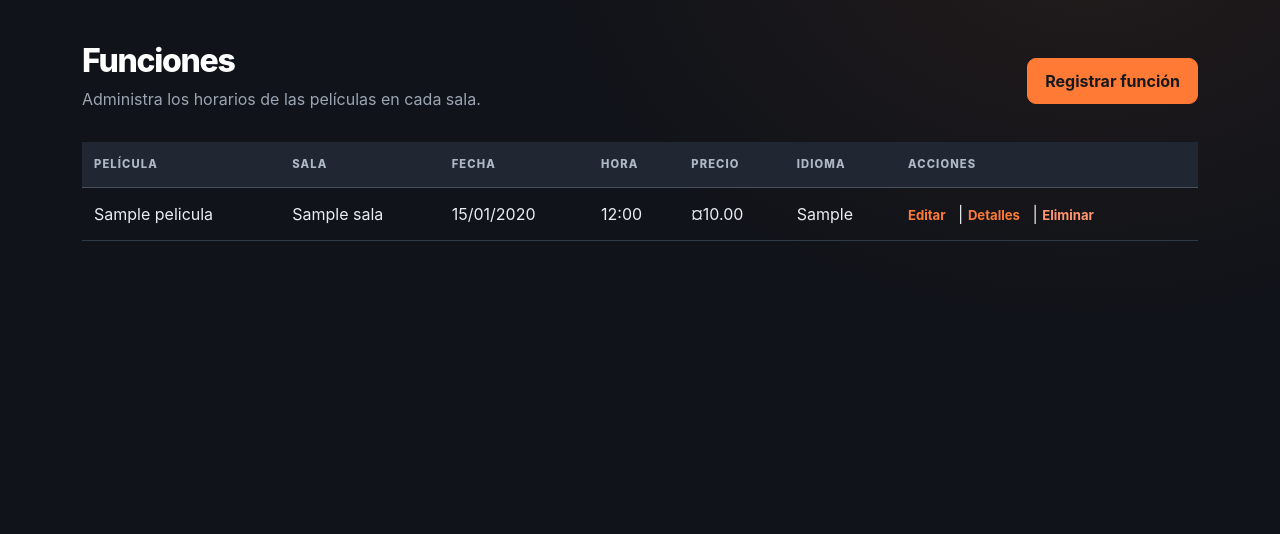
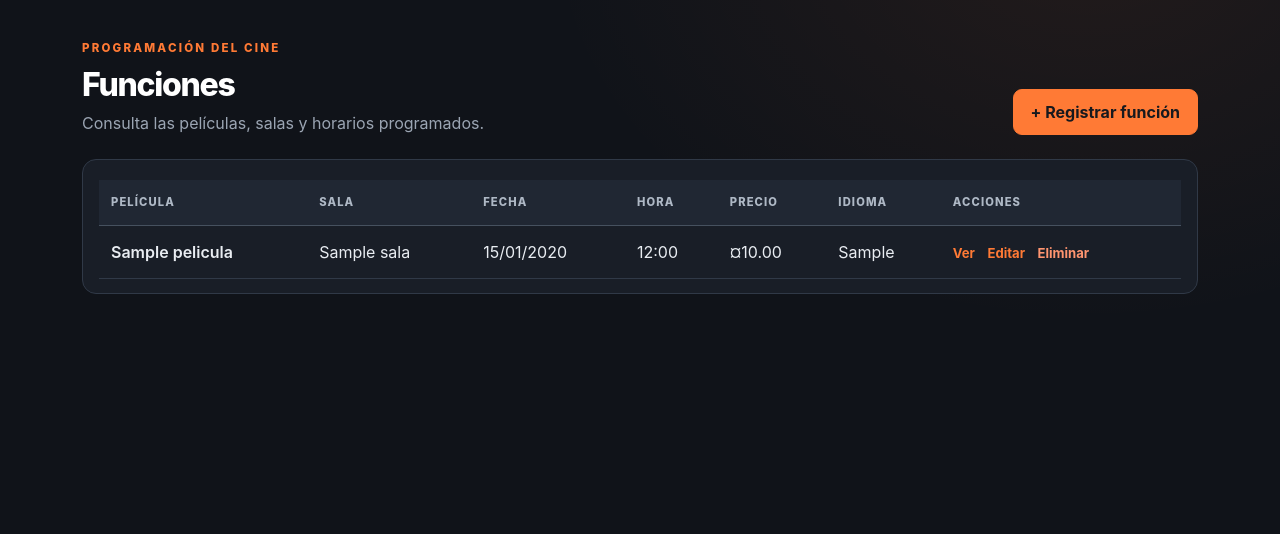
Before and after one commit to JEEM244/beta, an ASP.NET Core app: page /Funciones in a window 1280 px wide. Shown: the part 76-610 px from the top of the page. Run offline with ASP.NET Core 8, Linux system fonts and the light colour scheme; empty tables hold one stand-in row (values such as "Sample post"); database files in the repository are not loaded.

Commit message:
Rediseñar agenda de funciones

```diff
--- a/CineCarteleraV2_5L1/Views/Funciones/Index.cshtml
+++ b/CineCarteleraV2_5L1/Views/Funciones/Index.cshtml
@@ -3,15 +3,17 @@
     ViewData["Title"] = "Funciones";
 }
 
-<div class="d-flex justify-content-between align-items-center flex-wrap gap-2">
+<div class="d-flex justify-content-between align-items-end flex-wrap gap-3 mb-4">
     <div>
+        <span class="eyebrow">PROGRAMACIÓN DEL CINE</span>
         <h1 class="page-title">Funciones</h1>
-        <p class="text-muted">Administra los horarios de las películas en cada sala.</p>
+        <p class="page-subtitle mb-0">Consulta las películas, salas y horarios programados.</p>
     </div>
-    <a asp-action="Create" class="btn btn-primary">Registrar función</a>
+    <a asp-action="Create" class="btn btn-accent">+ Registrar función</a>
 </div>
 
-<table class="table table-hover align-middle">
+<div class="table-shell">
+    <table class="table table-hover align-middle mb-0">
         <thead>
             <tr>
                 <th>Película</th>
@@ -27,23 +29,27 @@
         @foreach (var item in Model)
         {
             <tr>
-            <td>@item.Pelicula?.Titulo</td>
+                <td class="fw-semibold">@item.Pelicula?.Titulo</td>
                 <td>@item.Sala?.NombreSala</td>
                 <td>@item.FechaFuncion.ToString("dd/MM/yyyy")</td>
-            <td>@item.HoraInicio.ToString(@"hh\:mm")</td>
+                <td><span class="time-tag">@item.HoraInicio.ToString(@"hh\:mm")</span></td>
                 <td>@item.Precio.ToString("C")</td>
                 <td>@item.Idioma</td>
                 <td class="table-actions">
-                <a asp-action="Edit" asp-route-id="@item.IdFuncion">Editar</a> |
-                <a asp-action="Details" asp-route-id="@item.IdFuncion">Detalles</a> |
+                    <a asp-action="Details" asp-route-id="@item.IdFuncion">Ver</a>
+                    <a asp-action="Edit" asp-route-id="@item.IdFuncion">Editar</a>
                     <a asp-action="Delete" asp-route-id="@item.IdFuncion">Eliminar</a>
                 </td>
             </tr>
         }
         </tbody>
     </table>
-
     @if (!Model.Any())
     {
-    <p class="text-muted">Todavía no hay funciones registradas.</p>
+        <div class="empty-state m-3">
+            <h3>No hay funciones programadas</h3>
+            <p>Agrega una función y asígnala a una película y una sala.</p>
+            <a asp-action="Create" class="btn btn-accent">Registrar función</a>
+        </div>
     }
+</div>
```
Lines whose indentation alone changed are shown as unchanged.
